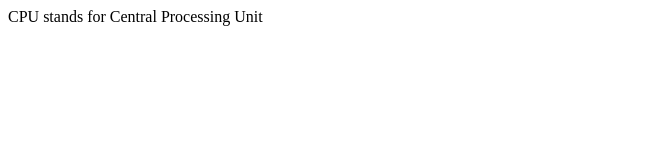
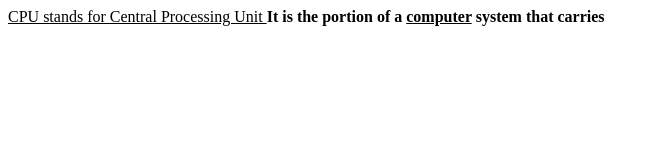
Before and after one commit to iamneo-production/edafcabdecebcdaadaeccdfffebaeceaec, a website: page public/index.html in a window 1280 px wide. Shown: the whole page, without its empty margins (0-659 px from the left). Drawn offline with Linux system fonts and the light colour scheme.

Commit message:
Backup Commit

```diff
--- a/public/index.html
+++ b/public/index.html
@@ -4,7 +4,9 @@
     </head>
     <body>
         <p>
-            CPU stands for Central Processing Unit
-        </p>
+        <u> CPU stands for Central Processing Unit </u>
+        <b> It is the portion of a <u>computer</u> system that carries </b>
+
+    </p>
     </body>
 </html>
```
